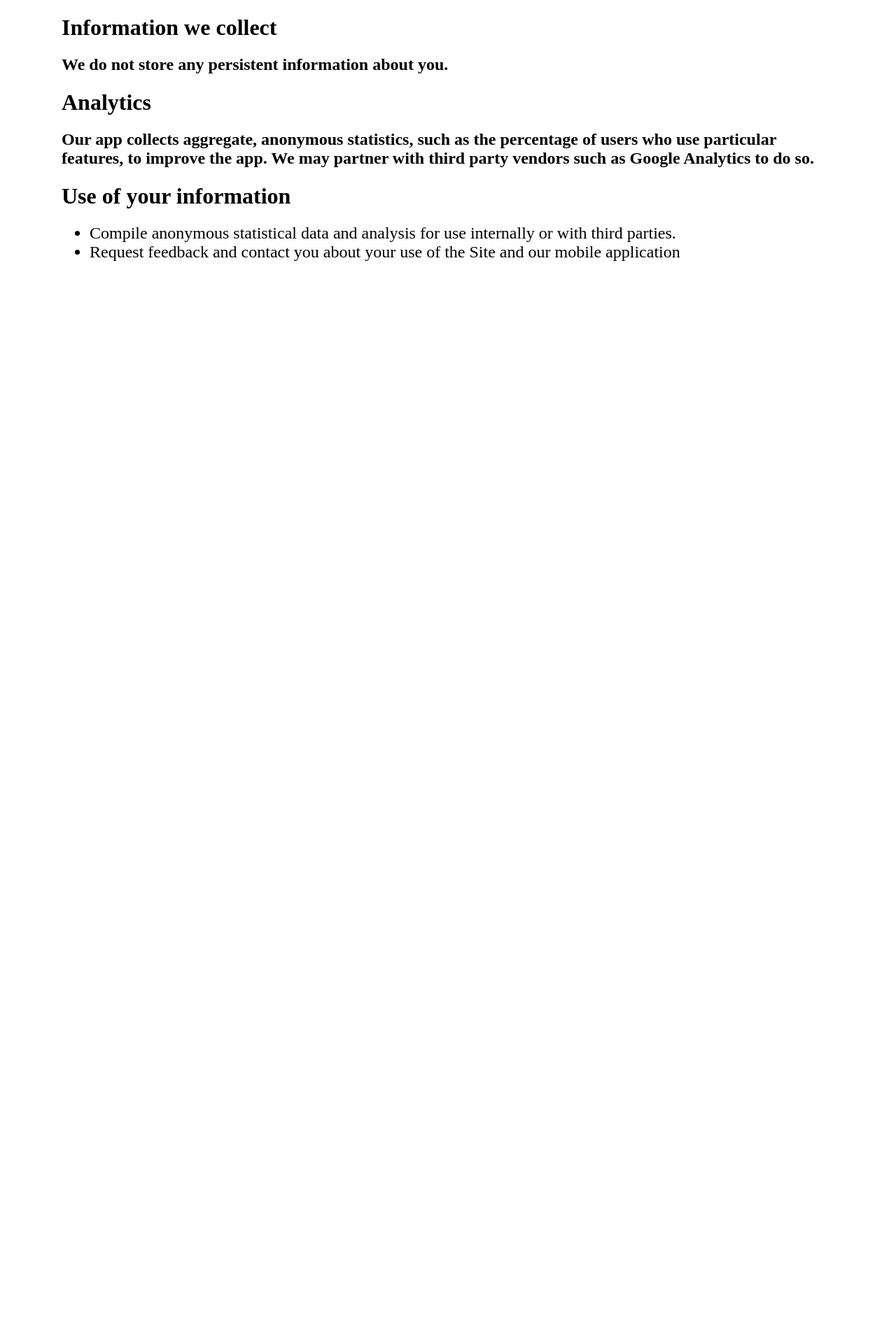
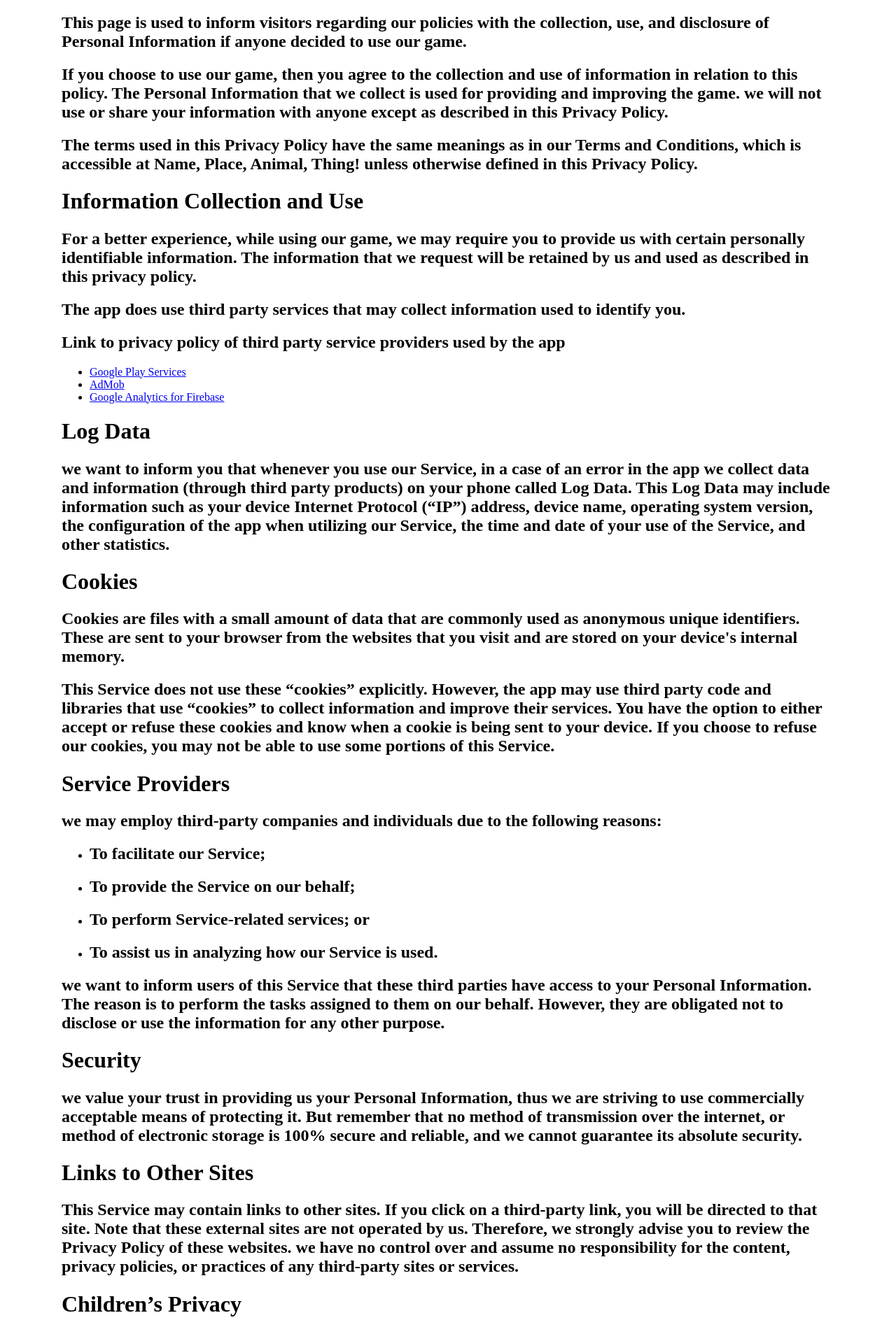
Before and after one commit to nihakhanna/name-place-animal-thing-client, a Next.js app: page /privacy in a window 1280 px wide. Shown: the part 222-2129 px from the top of the page at 70% size. Before the commit the page ends 800 px from the top, so only its background shows below. Built offline with nearby package versions, Linux system fonts and the light colour scheme; a web font is replaced by a local one.

Commit message:
update privacy policy

```diff
--- a/pages/privacy.js
+++ b/pages/privacy.js
@@ -14,19 +14,110 @@
   </Head>
   <Container>
     <h1 style={{ fontSize: "3em" }}>Privacy Policy</h1>
-    <h2>This policy applies to all information collected or submitted on our website and our apps for Android and any other devices and platforms.</h2>
+    <h2>
+      Pegasus Games built the Name, Place, Animal, Thing! app as
+      a free app. This game is provided by
+      Pegasus Games at no cost and is intended for use as
+      is.
+               </h2><h2>
+      This page is used to inform visitors regarding our
+      policies with the collection, use, and disclosure of Personal
+      Information if anyone decided to use our game.
+               </h2><h2>
+      If you choose to use our game, then you agree to
+      the collection and use of information in relation to this
+      policy. The Personal Information that we collect is
+      used for providing and improving the game. we will not use or share your information with
+      anyone except as described in this Privacy Policy.
+               </h2><h2>
+      The terms used in this Privacy Policy have the same meanings
+      as in our Terms and Conditions, which is accessible at
+      Name, Place, Animal, Thing! unless otherwise defined in this Privacy Policy.
+               </h2> <h1>Information Collection and Use</h1><h2>
+      For a better experience, while using our game, we
+      may require you to provide us with certain personally
+      identifiable information. The information that
+      we request will be retained by us and used as described in this privacy policy.
+               </h2> <div><h2>
+      The app does use third party services that may collect
+      information used to identify you.
+                 </h2><h2>
+        Link to privacy policy of third party service providers used
+        by the app
+                 </h2> <ul><li><a href="https://www.google.com/policies/privacy/" target="_blank">Google Play Services</a></li><li><a href="https://support.google.com/admob/answer/6128543?hl=en" target="_blank">AdMob</a></li><li><a href="https://firebase.google.com/policies/analytics" target="_blank">Google Analytics for Firebase</a></li></ul></div>
 
-    <h1>Information we collect</h1>
-    <h2>We do not store any persistent information about you.</h2>
-
-    <h1>Analytics</h1>
-    <h2>Our app collects aggregate, anonymous statistics, such as the percentage of users who use particular features, to improve the app. We may partner with third party vendors such as Google Analytics to do so.</h2>
-
-    <h1>Use of your information</h1>
-    <ul>
-      <li style={{ fontSize: '1.5em' }}>Compile anonymous statistical data and analysis for use internally or with third parties.</li>
-      <li style={{ fontSize: '1.5em' }}>Request feedback and contact you about your use of the Site and our mobile application</li>
-    </ul>
+    <h1>Log Data</h1><h2>
+      we want to inform you that whenever you
+      use our Service, in a case of an error in the app
+      we collect data and information (through third party
+      products) on your phone called Log Data. This Log Data may
+      include information such as your device Internet Protocol
+      (“IP”) address, device name, operating system version, the
+      configuration of the app when utilizing our Service,
+      the time and date of your use of the Service, and other
+      statistics.
+               </h2> <h1>Cookies</h1><h2>
+      Cookies are files with a small amount of data that are
+      commonly used as anonymous unique identifiers. These are sent
+      to your browser from the websites that you visit and are
+      stored on your device's internal memory.
+               </h2><h2>
+      This Service does not use these “cookies” explicitly. However,
+      the app may use third party code and libraries that use
+      “cookies” to collect information and improve their services.
+      You have the option to either accept or refuse these cookies
+      and know when a cookie is being sent to your device. If you
+      choose to refuse our cookies, you may not be able to use some
+      portions of this Service.
+               </h2> <h1>Service Providers</h1><h2>
+      we may employ third-party companies and
+      individuals due to the following reasons:
+               </h2> <ul>
+      <li><h2>To facilitate our Service;</h2></li>
+      <li><h2>To provide the Service on our behalf;</h2></li>
+      <li><h2>To perform Service-related services; or</h2></li>
+      <li><h2>To assist us in analyzing how our Service is used.</h2></li></ul>
+    <h2>
+      we want to inform users of this Service
+      that these third parties have access to your Personal
+      Information. The reason is to perform the tasks assigned to
+      them on our behalf. However, they are obligated not to
+      disclose or use the information for any other purpose.
+               </h2> <h1>Security</h1><h2>
+      we value your trust in providing us your
+      Personal Information, thus we are striving to use commercially
+      acceptable means of protecting it. But remember that no method
+      of transmission over the internet, or method of electronic
+      storage is 100% secure and reliable, and we cannot
+      guarantee its absolute security.
+               </h2> <h1>Links to Other Sites</h1><h2>
+      This Service may contain links to other sites. If you click on
+      a third-party link, you will be directed to that site. Note
+      that these external sites are not operated by us.
+      Therefore, we strongly advise you to review the
+      Privacy Policy of these websites. we have
+      no control over and assume no responsibility for the content,
+      privacy policies, or practices of any third-party sites or
+      services.
+               </h2> <h1>Children’s Privacy</h1><h2>
+      These Services do not address anyone under the age of 13.
+      we do not knowingly collect personally
+      identifiable information from children under 13. In the case
+      we discover that a child under 13 has provided
+      us with personal information, we immediately
+      delete this from our servers. If you are a parent or guardian
+      and you are aware that your child has provided us with
+      personal information, please contact us so that
+      we will be able to do necessary actions.
+               </h2> <h1>Changes to This Privacy Policy</h1><h2>
+      we may update our Privacy Policy from
+      time to time. Thus, you are advised to review this page
+      periodically for any changes. we will
+      notify you of any changes by posting the new Privacy Policy on
+      this page.
+               </h2><h2>This policy is effective as of 2020-06-01</h2> <h1>Contact Us</h1><h2>
+      If you have any questions or suggestions about our
+                  Privacy Policy, do not hesitate to contact us at contact@nameplaceanimalthing.online.</h2>
   </Container>
 </>
 
```
